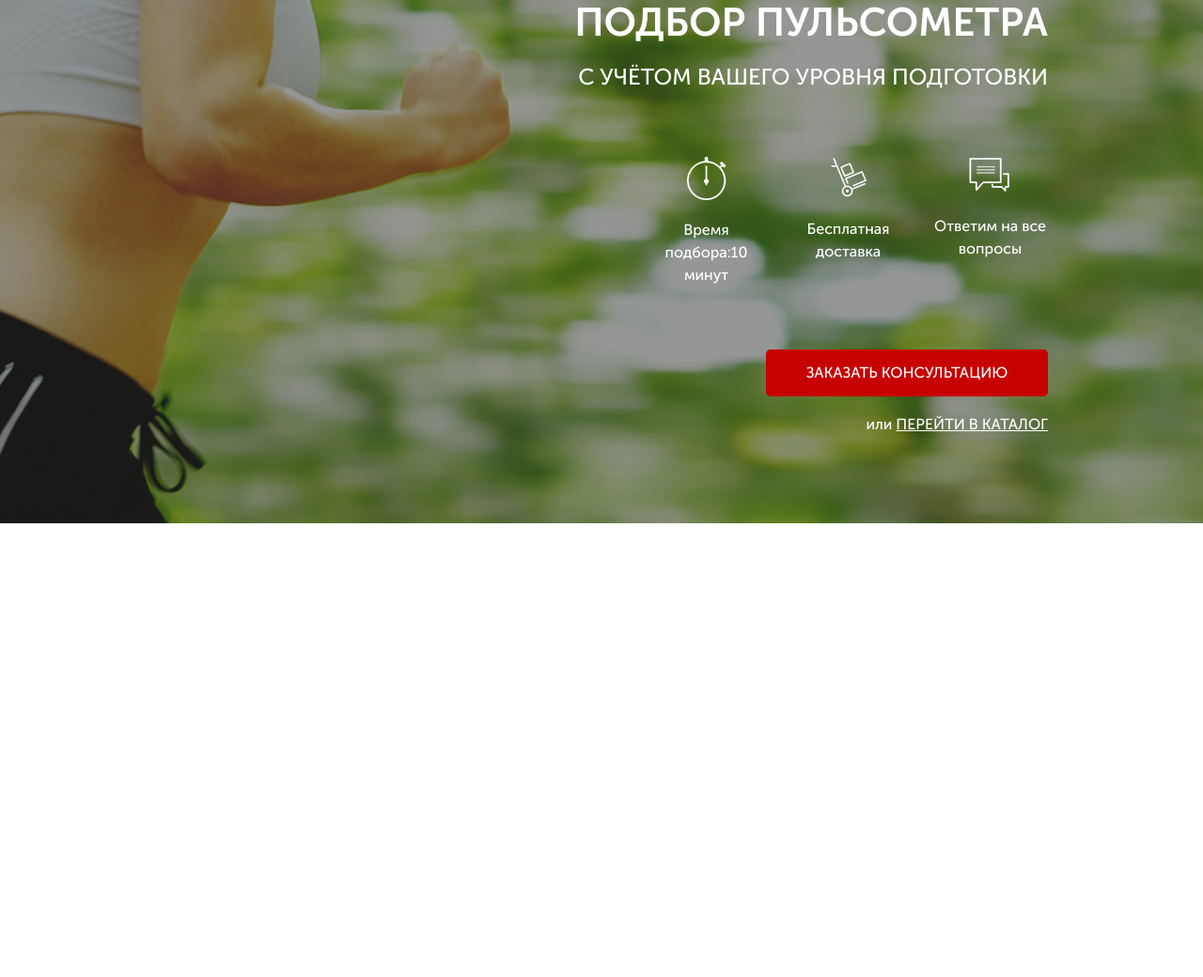
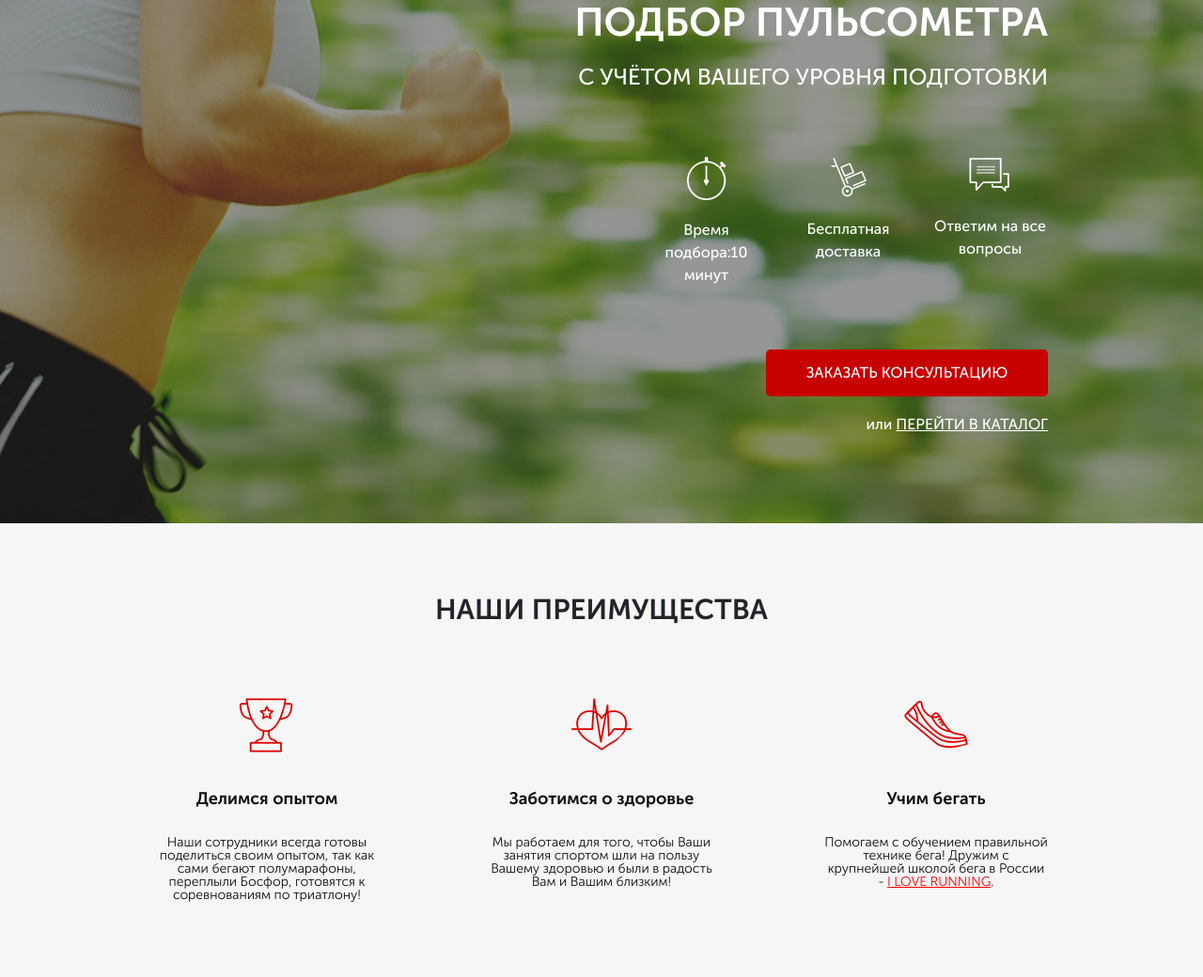
Before and after one commit to DKryg/pulse, a website: page src/index.html in a window 1280 px wide. Shown: the part 165-1205 px from the top of the page at 94% size. Before the commit the page ends 800 px from the top, so only its background shows below. Drawn offline with Linux system fonts and the light colour scheme.

Commit message:
add new section

```diff
--- a/src/index.html
+++ b/src/index.html
@@ -11,6 +11,7 @@
 <body>
     <div class="promo">
         <div class="container">
+
             <header class="header">
 				<a href="#" class="header__logo">
                     <img src="icons/run-icon.png" alt="logo">
@@ -52,6 +53,28 @@
         </div>
     </div>
 
+<div class="advantages">
+    <div class="container">
+        <div class="title">НАШИ ПРЕИМУЩЕСТВА</div>
+        <div class="advantages__wrapper">
+            <div class="advantages__item">
+                <img class="advantages_icon" src="icons/cup.png" alt="">
+                    <div class="advantages__subtitle">Делимся опытом</div>
+                    <div class="advantages__descr">Наши сотрудники всегда готовы поделиться своим опытом, так как сами бегают полумарафоны, переплыли Босфор, готовятся к соревнованиям по триатлону!</div>
+            </div>
+            <div class="advantages__item">
+                <img class="advantages_icon" src="icons/heart.png" alt="">
+                    <div class="advantages__subtitle">Заботимся о здоровье</div>
+                    <div class="advantages__descr">Мы работаем для того, чтобы Ваши занятия спортом шли на пользу Вашему здоровью и были в радость Вам и Вашим близким!</div>
+            </div>
+            <div class="advantages__item">
+                <img class="advantages_icon" src="icons/shoe.png" alt="">
+                    <div class="advantages__subtitle">Учим бегать</div>
+                    <div class="advantages__descr">Помогаем с обучением правильной технике бега! Дружим с крупнейшей школой бега в России - <a href="">I LOVE RUNNING</a>.</div>
+            </div>
+        </div>
+    </div>
+</div>
 
 </body>
 </html>
--- /dev/null
+++ b/src/sass/blocks/_advantages.scss
@@ -0,0 +1,32 @@
+.advantages {
+    padding: 70px 0 80px 0;
+    background-color: #F6F6F6;
+    &__wrapper {
+        margin-top: 65px;
+        display: flex;
+        justify-content: space-between;
+    }
+    &__item {
+        display: flex;
+        flex-direction: column;
+        align-items: center;
+        width: 238px;
+    }
+    &__subtitle {
+        margin-top: 35px;
+        font-weight: 700;
+        font-size: 18px;
+        color: #0d0d0d;
+    }
+    &__descr {
+        margin-top: 26px;
+        font-weight: 300;
+        font-size: 14px;
+        line-height: 14px;
+        text-align: center;
+        color: #0d0d0d;
+        a {
+            color: #FF0000;
+        }
+    }
+}
--- a/src/sass/blocks/_promo.scss
+++ b/src/sass/blocks/_promo.scss
@@ -1,7 +1,7 @@
 .promo {
     min-height: 650px;
     padding: 21px 0 93px 0;
-    background: url('../../img/bg/bg.jpg') center (center/cover) no-repeat;
+    background: url('../img/bg/bg.jpg') center (center/cover) no-repeat;
     &__wrapper {
         display: flex;
         flex-direction: column;
--- /dev/null
+++ b/src/sass/blocks/_titles.scss
@@ -0,0 +1,5 @@
+.title {
+    text-align: center;
+    font-weight: 700;
+    font-size: 30px;
+}
--- a/src/sass/style.scss
+++ b/src/sass/style.scss
@@ -10,4 +10,6 @@
 }
 @import 'blocks/promo';
 @import 'blocks/header';
-@import 'blocks/buttons'
+@import 'blocks/buttons';
+@import 'blocks/advantages';
+@import 'blocks/titles';
```
Also changed, not shown: src/css/style.min.css.
